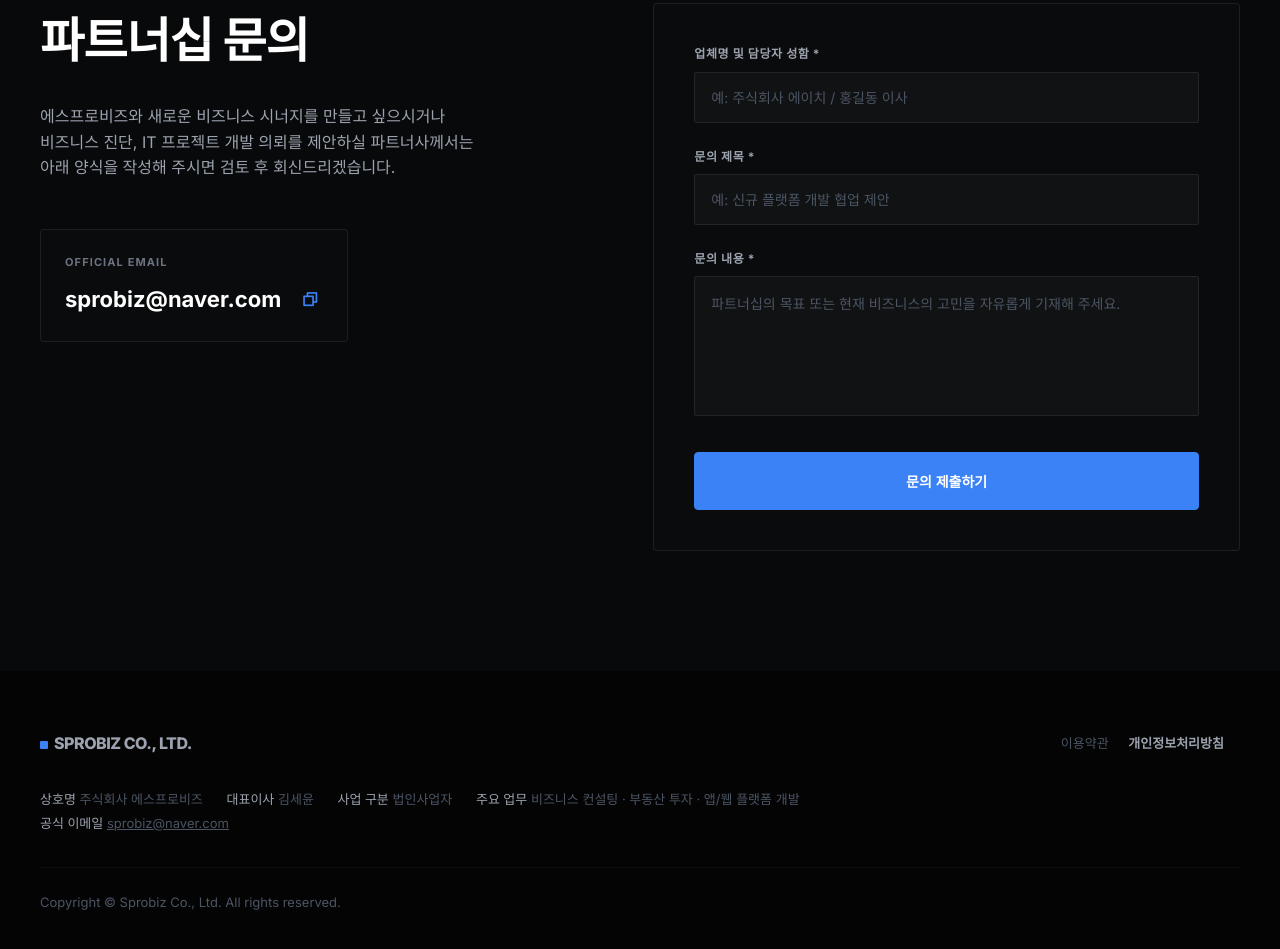
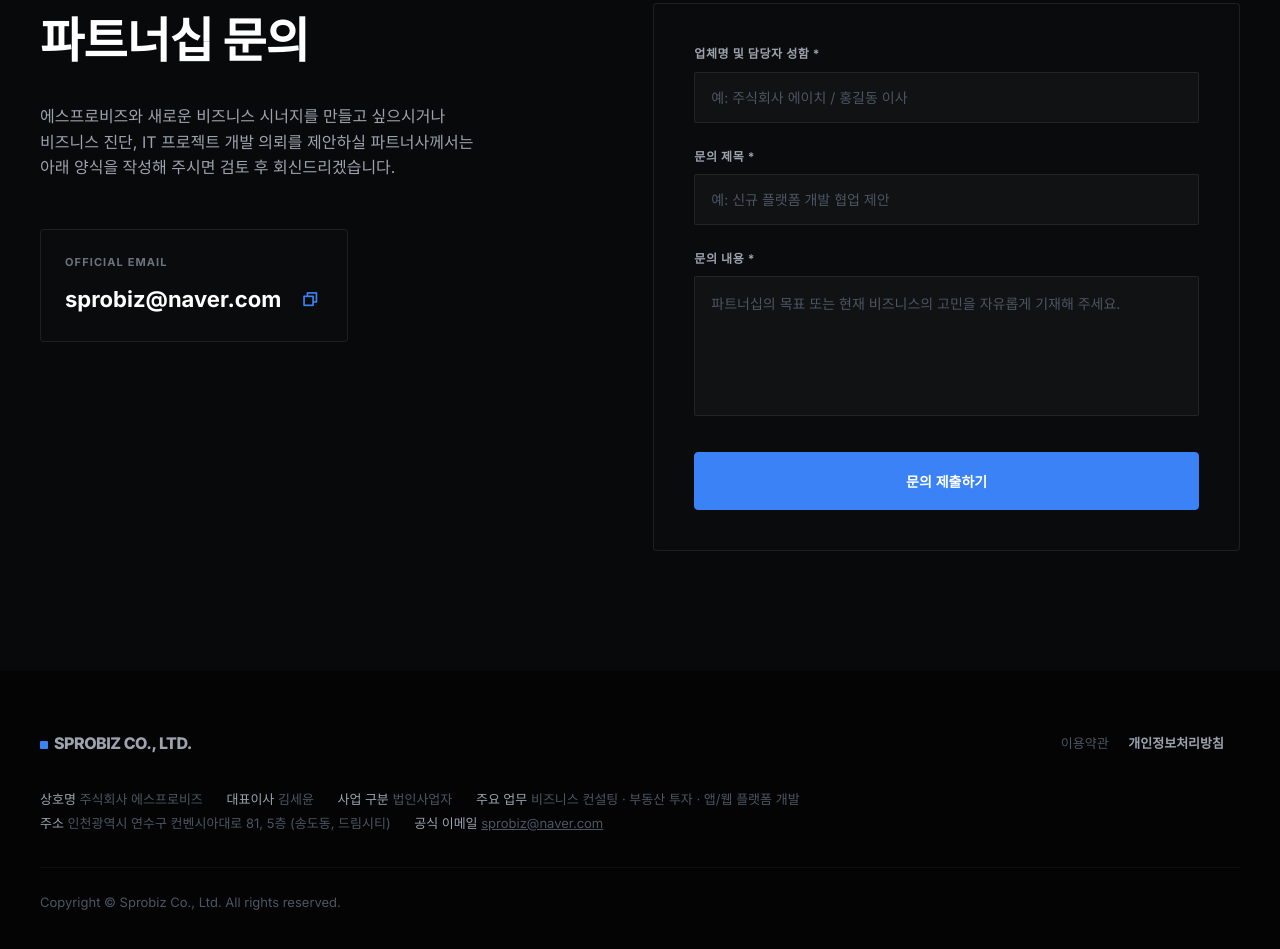
Before and after one commit to sprobiz/website-sprobiz, a plain HTML site: page index.html in a window 1280 px wide. Shown: the part 2025-2974 px from the top of the page. Drawn offline with nearby package versions, Linux system fonts and the light colour scheme.

Commit message:
feat: add Sprobiz official bilingual address to footer

```diff
--- a/index.html
+++ b/index.html
@@ -839,6 +839,7 @@
         <span data-lang-key="foot_ceo"><strong>대표이사</strong> 김세윤</span>
         <span data-lang-key="foot_type"><strong>사업 구분</strong> 법인사업자</span>
         <span data-lang-key="foot_services"><strong>주요 업무</strong> 비즈니스 컨설팅 · 부동산 투자 · 앱/웹 플랫폼 개발</span><br>
+        <span data-lang-key="foot_address"><strong>주소</strong> 인천광역시 연수구 컨벤시아대로 81, 5층 (송도동, 드림시티)</span>
         <span data-lang-key="foot_email"><strong>공식 이메일</strong> <a href="mailto:sprobiz@naver.com" style="text-decoration: underline;">sprobiz@naver.com</a></span>
       </div>
       <div class="footer-bottom">
@@ -889,6 +890,7 @@
         foot_ceo: "<strong>대표이사</strong> 김세윤",
         foot_type: "<strong>사업 구분</strong> 법인사업자",
         foot_services: "<strong>주요 업무</strong> 비즈니스 컨설팅 · 부동산 투자 · 앱/웹 플랫폼 개발",
+        foot_address: "<strong>주소</strong> 인천광역시 연수구 컨벤시아대로 81, 5층 (송도동, 드림시티)",
         foot_email: "<strong>공식 이메일</strong> <a href='mailto:sprobiz@naver.com' style='text-decoration: underline;'>sprobiz@naver.com</a>",
         foot_copyright: "Copyright © Sprobiz Co., Ltd. All rights reserved.",
         submit_alert: "문의가 성공적으로 접수되었습니다.\n담당자가 내용을 검토한 후 sprobiz@naver.com 또는 기재해 주신 연락 정보를 통해 회신드리겠습니다. 감사합니다.",
@@ -932,6 +934,7 @@
         foot_ceo: "<strong>CEO</strong> Seyun Kim",
         foot_type: "<strong>Entity</strong> Corporation",
         foot_services: "<strong>Core Business</strong> Business Consulting · Real Estate · Tech Development",
+        foot_address: "<strong>Address</strong> 5F, Dream City, 81 Convensia-daero, Yeonsu-gu, Incheon, Republic of Korea",
         foot_email: "<strong>Email</strong> <a href='mailto:sprobiz@naver.com' style='text-decoration: underline;'>sprobiz@naver.com</a>",
         foot_copyright: "Copyright © Sprobiz Co., Ltd. All rights reserved.",
         submit_alert: "Your inquiry has been successfully received.\nOur team will review your message and reply back via sprobiz@naver.com or your provided details. Thank you.",
```
